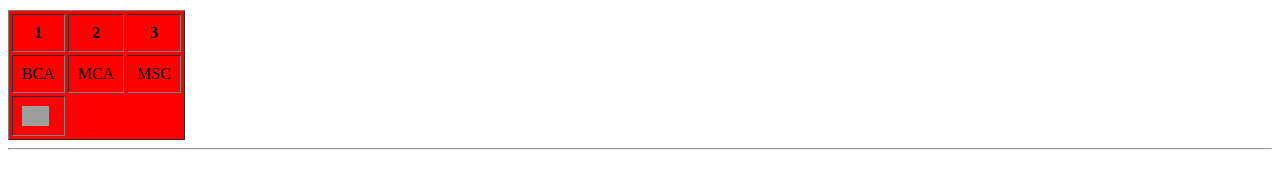
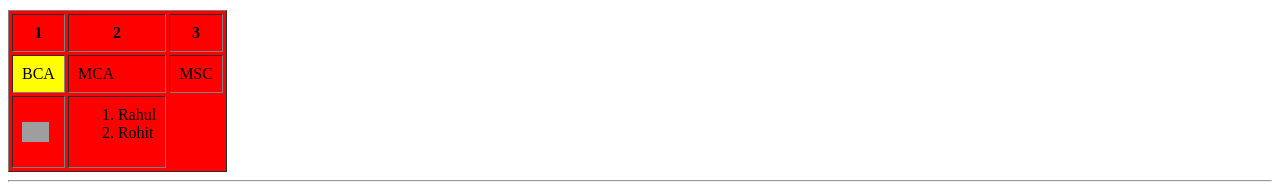
Before and after one commit to Advitya-sharma/Web-programming-lab, a plain HTML site: page popular_ags.html in a window 1280 px wide. Shown: the part 1288-1475 px from the top of the page. Before the commit the page ends 1446 px from the top, so only its background shows below. Drawn offline with Linux system fonts and the light colour scheme; grey boxes are pictures that could not be loaded.

Commit message:
adding list

```diff
--- a/popular_ags.html
+++ b/popular_ags.html
@@ -70,21 +70,30 @@ Quotation tag
 <th>2</th>
 <th>3</th>
 <tr>
-<td>BCA</td>
+<td bgcolor="yellow ">BCA</td>
 
 <td>MCA</td>
 
 <td>MSC</td>
 </tr>
     <td>
-        <img src="https://upload.wikimedia.org/wikipedia/commons/thumb/a/a4/Anatomy_of_a_Sunset-2.jpg/800px-Anatomy_of_a_Sunset-2.jpg" height="20"></img>
+      <a  href="http://google.com" ><img src="https://upload.wikimedia.org/wikipedia/commons/thumb/a/a4/Anatomy_of_a_Sunset-2.jpg/800px-Anatomy_of_a_Sunset-2.jpg" height="20"></img></a>
     </td>
-</tr>
+
+<td>
+    <ol>
+        <li>
+            Rahul
+        </li>
+        <li>
+            Rohit
+        </li>
+    </ol>
+</td>
 </table>
 <hr></hr>
 
 
 </body>
 
-
-  </html>
+</html>
```
